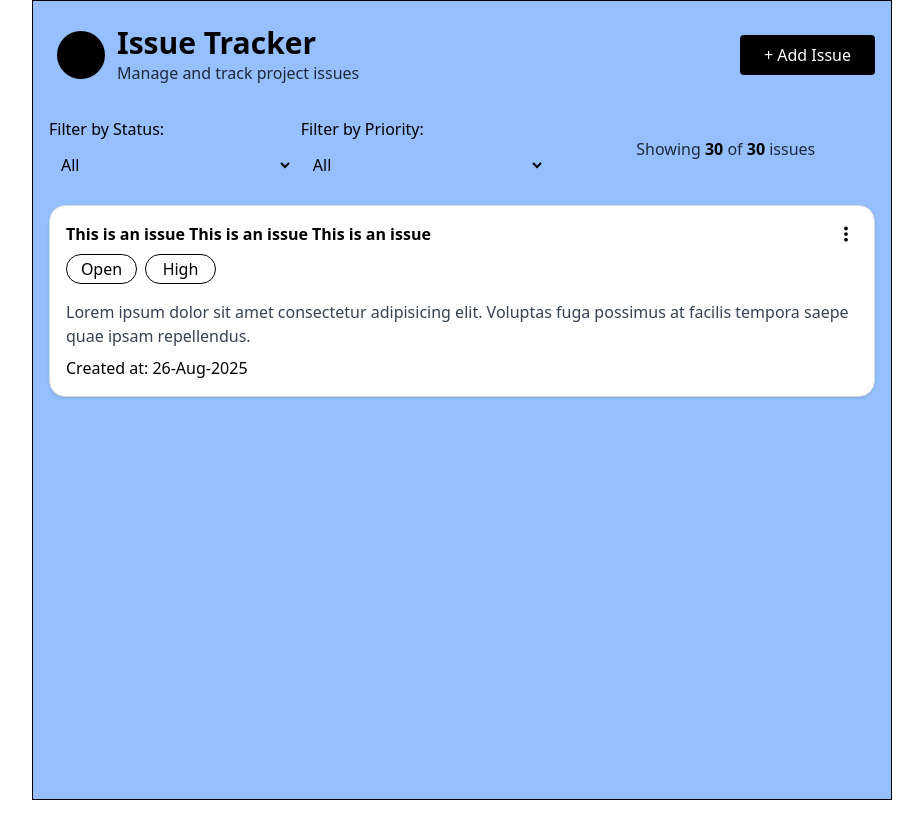
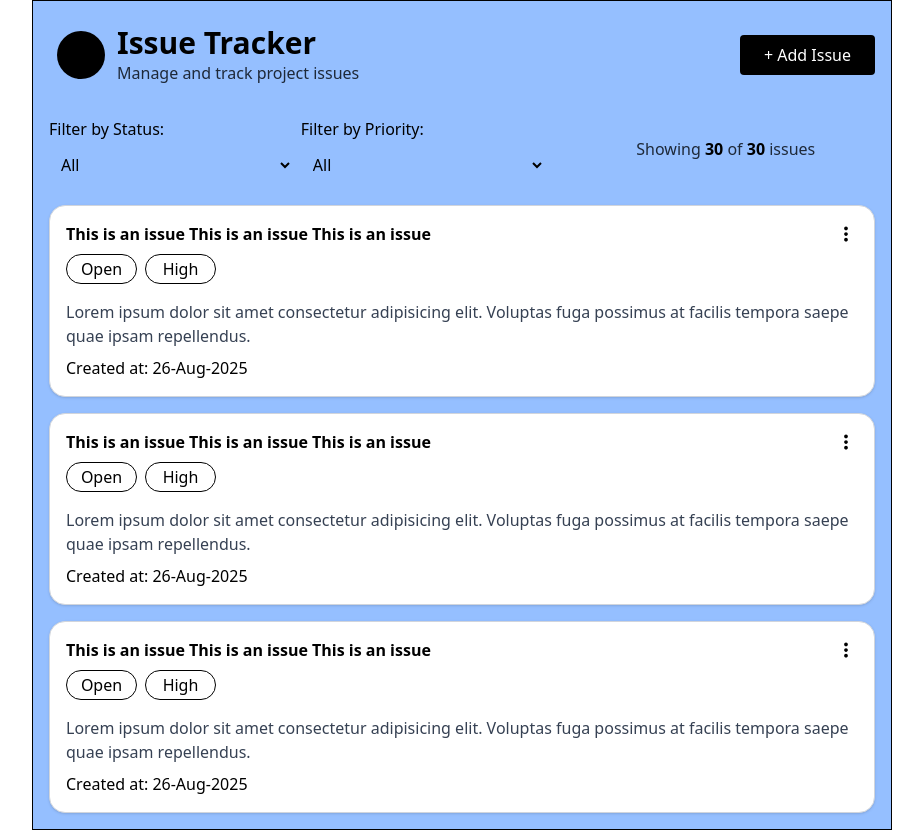
Before and after one commit to ThembaMtshelwane/track-issue, a React (Vite) app: page / in a window 1280 px wide. Shown: the whole page, without its empty margins (178-1101 px from the left). Before the commit the page ends 800 px from the top, so only its background shows below. Built offline with nearby package versions, Linux system fonts and the light colour scheme.

Commit message:
feat: Add IssueCard component and integrate it into the App for displaying issues

```diff
--- a/src/App.tsx
+++ b/src/App.tsx
@@ -1,5 +1,5 @@
-import { IoMdMore } from "react-icons/io";
 import Modal from "./components/Modal";
+import IssueCard from "./components/IssueCard";
 
 function App() {
   return (
@@ -73,26 +73,9 @@ function App() {
 
       {/* Issues List */}
       <div className="p-4 space-y-4">
-        <div className="border border-gray-300 p-4 bg-white shadow rounded-2xl flex flex-col gap-2 cursor-default">
-          <div className="flex justify-between items-center">
-            <h3 className="font-bold">
-              This is an issue This is an issue This is an issue
-            </h3>
-            <IoMdMore className="text-2xl cursor-pointer" />
-          </div>
-
-          <div className="grid grid-cols-2 w-[150px] gap-2">
-            <p className="border text-center rounded-2xl py-0.5"> Open</p>
-            <p className="border text-center rounded-2xl py-0.5"> High</p>
-          </div>
-          <p className="mt-2 text-gray-700">
-            Lorem ipsum dolor sit amet consectetur adipisicing elit. Voluptas
-            fuga possimus at facilis tempora saepe quae ipsam repellendus.
-          </p>
-          <p>
-            Created at: <span>{"26-Aug-2025"}</span>
-          </p>
-        </div>
+        <IssueCard />
+        <IssueCard />
+        <IssueCard />
       </div>
     </div>
   );
--- /dev/null
+++ b/src/components/IssueCard.tsx
@@ -0,0 +1,30 @@
+import { IoMdMore } from "react-icons/io";
+
+type Props = {};
+
+const IssueCard = (props: Props) => {
+  return (
+    <div className="hover:scale-[1.01] transition duration-300 border border-gray-300 p-4 bg-white shadow rounded-2xl flex flex-col gap-2 cursor-default">
+      <div className="flex justify-between items-center">
+        <h3 className="font-bold">
+          This is an issue This is an issue This is an issue
+        </h3>
+        <IoMdMore className="text-2xl cursor-pointer" />
+      </div>
+
+      <div className="grid grid-cols-2 w-[150px] gap-2">
+        <p className="border text-center rounded-2xl py-0.5"> Open</p>
+        <p className="border text-center rounded-2xl py-0.5"> High</p>
+      </div>
+      <p className="mt-2 text-gray-700">
+        Lorem ipsum dolor sit amet consectetur adipisicing elit. Voluptas fuga
+        possimus at facilis tempora saepe quae ipsam repellendus.
+      </p>
+      <p>
+        Created at: <span>{"26-Aug-2025"}</span>
+      </p>
+    </div>
+  );
+};
+
+export default IssueCard;
```
